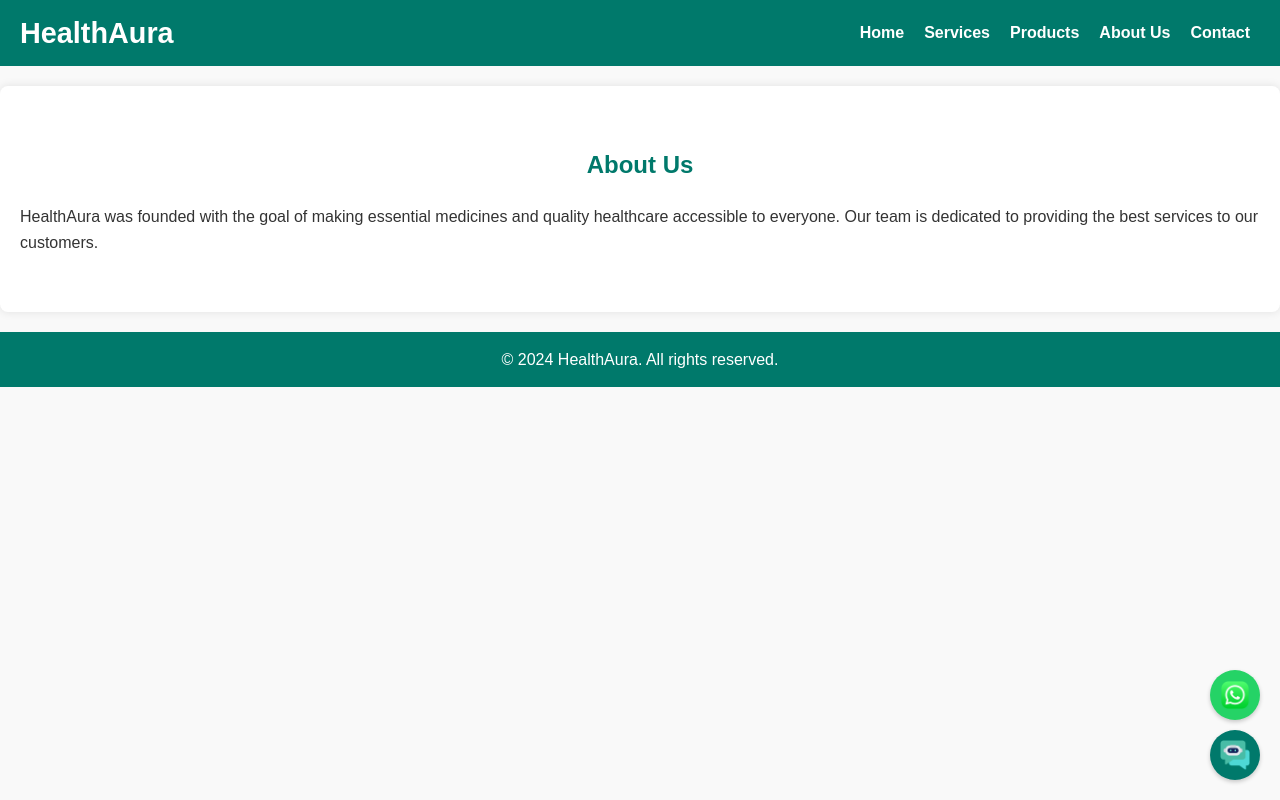
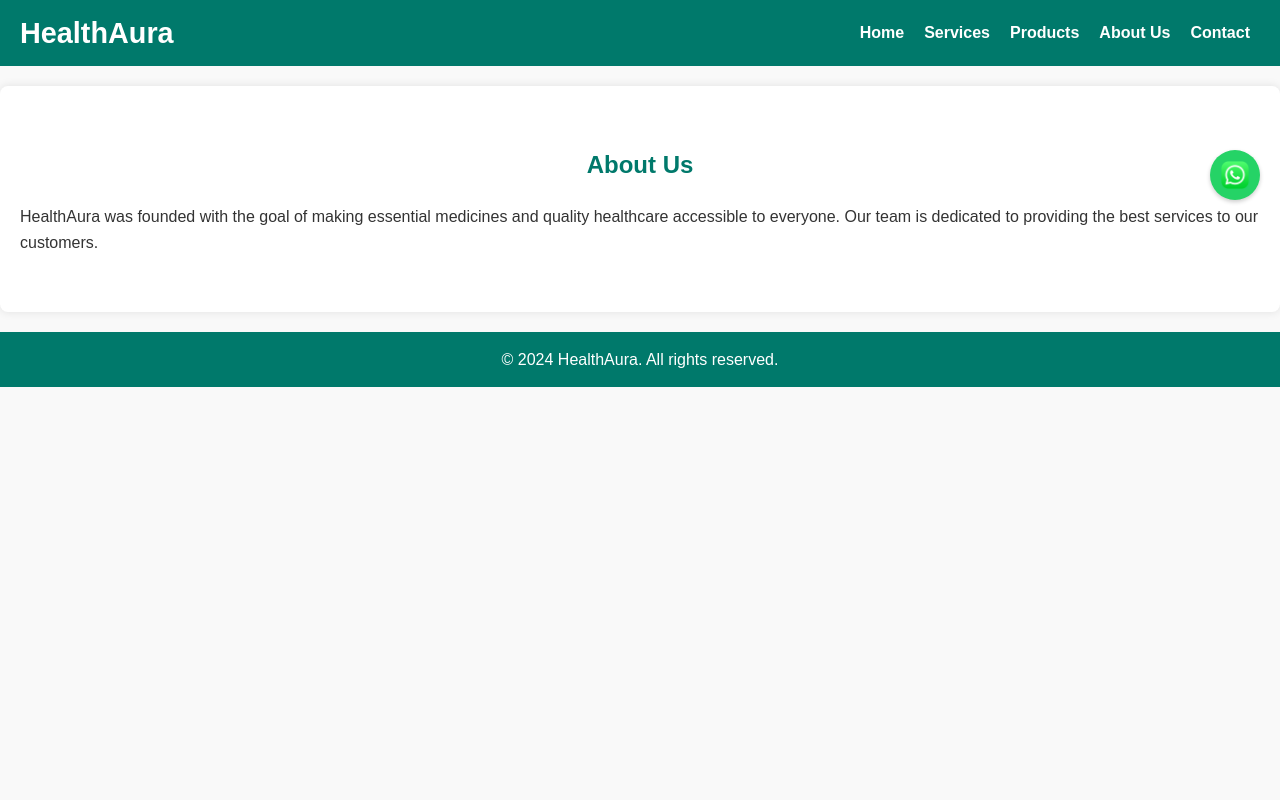
Before and after one commit to Dib2147/HealthAura, a plain HTML site: page about.html in a window 1280 px wide. Drawn offline with Linux system fonts and the light colour scheme.

Commit message:
Removing older chatbot

```diff
--- a/css/styles.css
+++ b/css/styles.css
@@ -188,7 +188,7 @@ footer .social-links a:hover {
 
 /* WhatsApp Button */
 .whatsapp-button {
-    bottom: 80px;
+    bottom: 600px;
 }
 
 .whatsapp-button:hover {
@@ -197,8 +197,9 @@ footer .social-links a:hover {
 
 /* Chatbot Button */
 .chatbot-button {
-    bottom: 20px;
+    bottom: 10px;
     background: #00796b;
+    display: none;
 }
 
 .chatbot-button:hover {
```
Also changed, not shown: index.html (+1 -1 lines).
